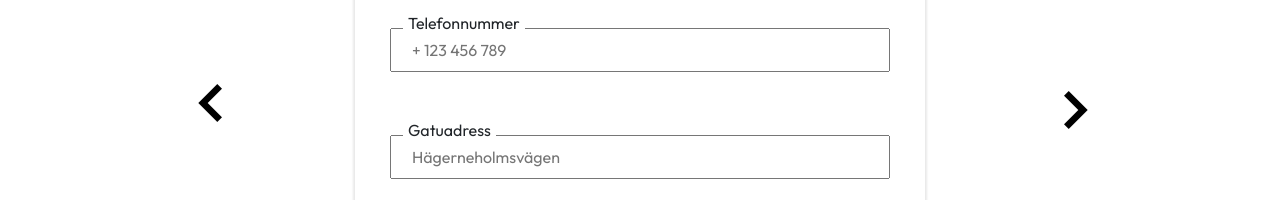
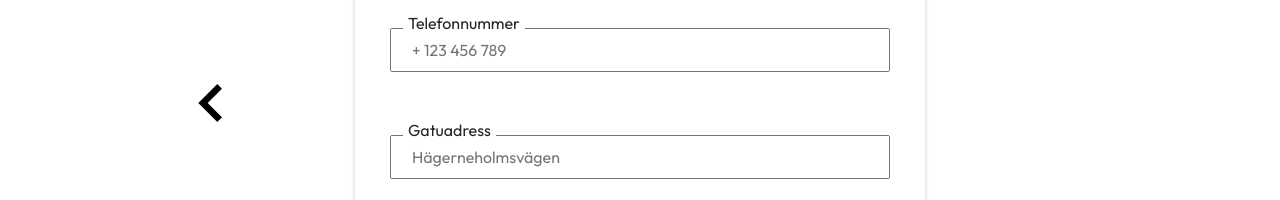
Before and after one commit to PhilipSamuelsson/Tjuvjakt, a Vue app: page /checkout in a window 1280 px wide. Shown: the part 437-637 px from the top of the page. Built offline with nearby package versions, Linux system fonts and the light colour scheme; a web font is replaced by a local one.

Commit message:
CheckoutView.vue är nu klar

```diff
--- a/src/views/CheckoutView.vue
+++ b/src/views/CheckoutView.vue
@@ -30,11 +30,11 @@
 
   <form class="container-checkout">
     <p class="adress" style="
-                                            font-weight: 600;
-                                            padding: 20px;
-                                            margin-bottom: -15px;
-                                            margin-left: 10px;
-                                          ">Adress</p>
+        font-weight: 600;
+        padding: 20px;
+        margin-bottom: -15px;
+        margin-left: 10px;
+      ">Adress</p>
     <div class="col">
       <div>
         <label class="förnamn" for="fornamn">
@@ -69,7 +69,7 @@
         <RouterLink to="/summary" class="blueColor">
           <i class="bx bx-chevron-left" @click="goToNextPage" id="back-icon"></i>
         </RouterLink>
-        <RouterLink to="/checkoutsecond" class="blueColor">
+        <RouterLink to="/checkoutsecond" class="blueColor" v-bind:style="{ display: btnToggler ? 'none' : 'block' }">
           <i @click="goToNextPage" class="bx bx-chevron-right" id="next-icon"></i>
         </RouterLink>
       </div>
```
